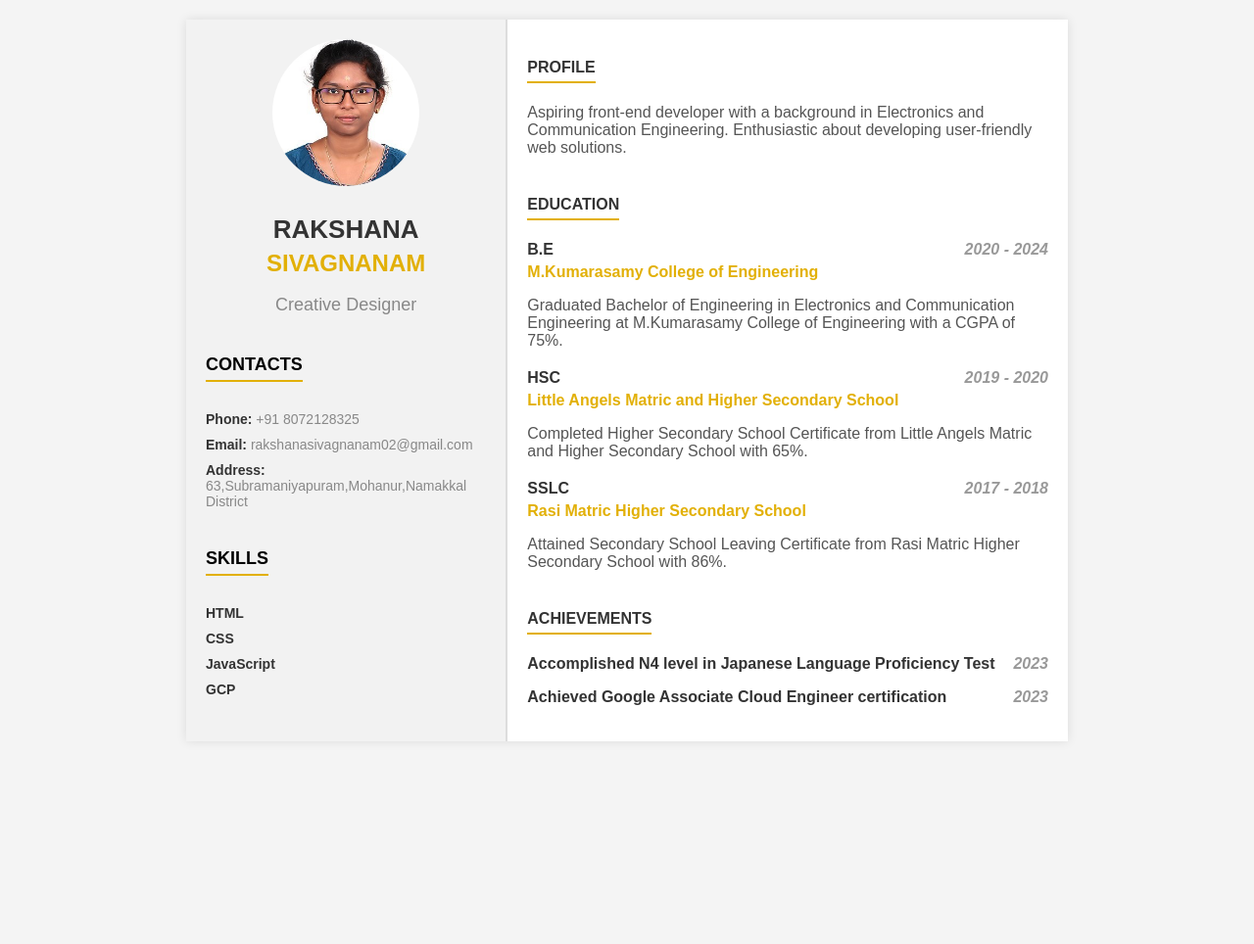
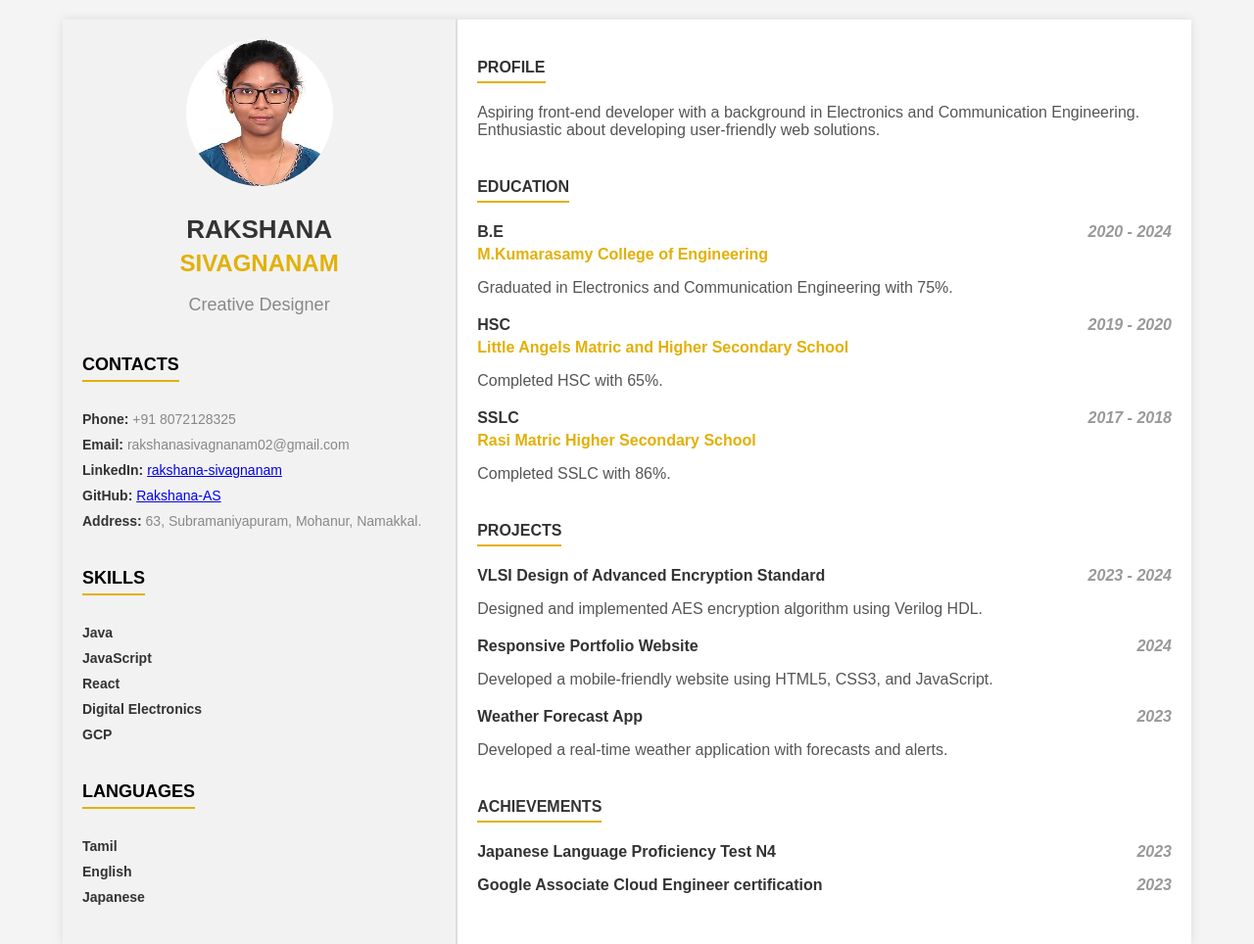
Before and after one commit to Rakshana-AS/My-Portfolio, a website: page resume.html in a window 1280 px wide. Shown: the whole page at 98% size. Before the commit the page ends 800 px from the top, so only its background shows below. Drawn offline with Linux system fonts and the light colour scheme.

Commit message:
resume.html

```diff
--- a/resume.html
+++ b/resume.html
@@ -12,19 +12,23 @@
             background-color: #f4f4f4;
         }
         .container {
-            width: 80%;
-            max-width: 900px;
+            width: 90%;
+            max-width: 1200px;
             margin: 20px auto;
             background-color: white;
             box-shadow: 0 0 10px rgba(0, 0, 0, 0.1);
             display: flex;
+            flex-direction: row;
+            flex-wrap: nowrap; /* Ensure that the columns stay side by side */
         }
+        /* Left Column */
         .left {
             width: 35%;
             background-color: #f2f2f2;
             padding: 20px;
             text-align: center;
             border-right: 2px solid #ddd;
+            box-sizing: border-box; /* Ensure padding is included in width */
         }
         .left img {
             border-radius: 50%;
@@ -33,15 +37,15 @@
             object-fit: cover;
             margin-bottom: 20px;
         }
+        .left h1 {
+            font-size: 26px;
+            color: #333;
+            margin: 5px 0;
+        }
         .left h2 {
             color: #e2b007;
             font-size: 24px;
             margin: 0;
-        }
-        .left h1 {
-            font-size: 26px;
-            color: #333;
-            margin: 5px 0;
         }
         .left p {
             color: #888;
@@ -57,21 +61,24 @@
             display: inline-block;
             padding-bottom: 5px;
         }
-        .left .info, .left .skills {
+        .left .info, .left .skills, .left .languages {
             text-align: left;
             margin-bottom: 20px;
         }
-        .left .info p, .left .skills p {
+        .left .info p, .left .skills p, .left .languages p {
             margin: 10px 0;
             font-size: 14px;
         }
-        .left .info span, .left .skills span {
+        .left .info span, .left .skills span, .left .languages span {
             font-weight: bold;
             color: #333;
         }
+
+        /* Right Column */
         .right {
             width: 65%;
             padding: 20px;
+            box-sizing: border-box; /* Ensure padding is included in width */
         }
         .right h3 {
             font-size: 16px;
@@ -100,6 +107,36 @@
         ul li {
             margin-bottom: 10px;
         }
+
+        /* Responsive Design */
+        @media (max-width: 768px) {
+            .container {
+                flex-direction: column; /* Stack columns on smaller screens */
+            }
+            .left, .right {
+                width: 100%; /* Full width on small screens */
+                border-right: none;
+            }
+        }
+
+        @media (max-width: 480px) {
+            .left img {
+                width: 120px;
+                height: 120px;
+            }
+            .left h1 {
+                font-size: 22px;
+            }
+            .left h2 {
+                font-size: 20px;
+            }
+            .left p, .right p {
+                font-size: 16px;
+            }
+            .right h3 {
+                font-size: 14px;
+            }
+        }
     </style>
 </head>
 <body>
@@ -108,7 +145,7 @@
         <!-- Left Side -->
         <div class="left">
             <img src="Rakshana A S - photo.jpg" alt="Profile Picture">
-            <h1>RAKSHANA</h1>
+            <h1>RAKSHANA</h2>
             <h2>SIVAGNANAM</h2>
             <p>Creative Designer</p>
 
@@ -116,17 +153,25 @@
                 <h3 class="section-title">Contacts</h3>
                 <p><span>Phone:</span> +91 8072128325</p>
                 <p><span>Email:</span> rakshanasivagnanam02@gmail.com</p>
-                <p><span>Address:</span> 63,Subramaniyapuram,Mohanur,Namakkal District</p>
+                <p><span>LinkedIn:</span> <a href="https://www.linkedin.com/in/rakshana-sivagnanam-6b1429201/" target="_blank">rakshana-sivagnanam</a></p>
+                <p><span>GitHub:</span> <a href="https://github.com/Rakshana-AS" target="_blank">Rakshana-AS</a></p>
+                <p><span>Address:</span> 63, Subramaniyapuram, Mohanur, Namakkal.</p>
             </div>
 
             <div class="skills">
                 <h3 class="section-title">Skills</h3>
-                <p><span>HTML</span></p>
-                <p><span>CSS</span></p>
+                <p><span>Java</span></p>
                 <p><span>JavaScript</span></p>
+                <p><span>React</span></p>
+                <p><span>Digital Electronics</span></p>
+                <p><span>GCP</span></p>
+            </div>
 
-                <p><span>GCP</span></p>
-
+            <div class="languages">
+                <h3 class="section-title">Languages</h3>
+                <p><span>Tamil</span></p>
+                <p><span>English</span></p>
+                <p><span>Japanese</span></p>
             </div>
         </div>
 
@@ -141,33 +186,49 @@
                 <h3 class="section-title">Education</h3>
                 <ul>
                     <li>
-                        <h3> B.E <span class="date">2020 - 2024</span></h3>
+                        <h3>B.E <span class="date">2020 - 2024</span></h3>
                         <h4>M.Kumarasamy College of Engineering</h4>
-                        <p> Graduated Bachelor of Engineering in Electronics and Communication Engineering at M.Kumarasamy College of Engineering with a CGPA of 75%.</p>
+                        <p>Graduated in Electronics and Communication Engineering with 75%.</p>
                     </li>
                     <li>
-                        <h3> HSC <span class="date">2019 - 2020</span></h3>
+                        <h3>HSC <span class="date">2019 - 2020</span></h3>
                         <h4>Little Angels Matric and Higher Secondary School</h4>
-                        <p> Completed Higher Secondary School Certificate from Little Angels Matric and Higher Secondary School with 65%. </p>
+                        <p>Completed HSC with 65%.</p>
                     </li>
                     <li>
                         <h3>SSLC <span class="date">2017 - 2018</span></h3>
-                        <h4>Rasi Matric Higher Secondary School </h4>
-                        <p>Attained Secondary School Leaving Certificate from Rasi Matric Higher Secondary School with 86%. </p>
+                        <h4>Rasi Matric Higher Secondary School</h4>
+                        <p>Completed SSLC with 86%.</p>
                     </li>
                 </ul>
             </div>
 
-            <div class="education">
+            <div class="projects">
+                <h3 class="section-title">Projects</h3>
+                <ul>
+                    <li>
+                        <h3>VLSI Design of Advanced Encryption Standard <span class="date">2023 - 2024</span></h3>
+                        <p>Designed and implemented AES encryption algorithm using Verilog HDL.</p>
+                    </li>
+                    <li>
+                        <h3>Responsive Portfolio Website <span class="date">2024</span></h3>
+                        <p>Developed a mobile-friendly website using HTML5, CSS3, and JavaScript.</p>
+                    </li>
+                    <li>
+                        <h3>Weather Forecast App <span class="date">2023</span></h3>
+                        <p>Developed a real-time weather application with forecasts and alerts.</p>
+                    </li>
+                </ul>
+            </div>
+
+            <div class="achievements">
                 <h3 class="section-title">Achievements</h3>
                 <ul>
                     <li>
-                        <h3>Accomplished N4 level in Japanese Language Proficiency Test  <span class="date">2023</span></h3>
-
+                        <h3>Japanese Language Proficiency Test N4 <span class="date">2023</span></h3>
                     </li>
                     <li>
-                        <h3>Achieved Google Associate Cloud Engineer certification <span class="date">2023</span></h3>
-
+                        <h3>Google Associate Cloud Engineer certification <span class="date">2023</span></h3>
                     </li>
                 </ul>
             </div>
```
